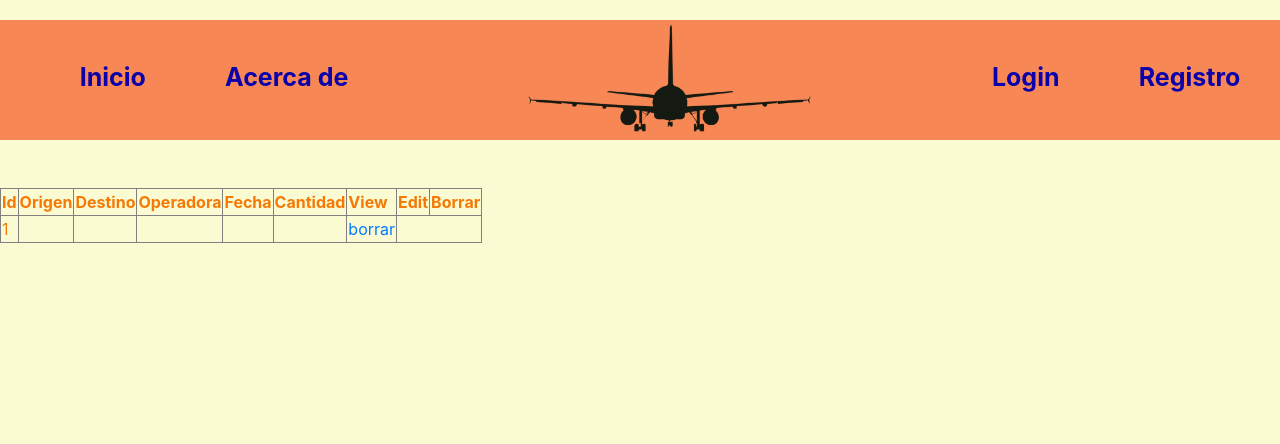
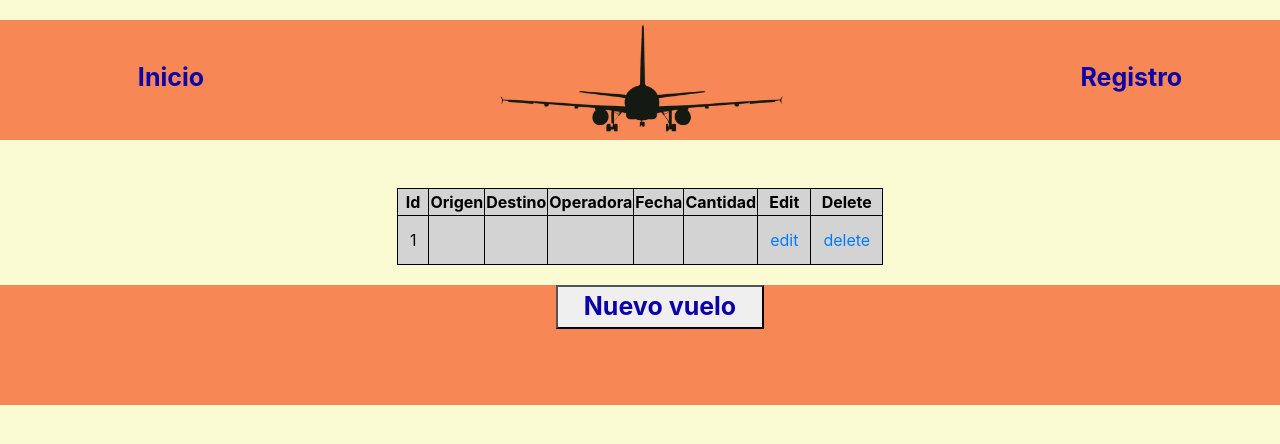
Before and after one commit to Jachada/GestionDeVuelos, a PHP site: page /content/vuelosGestor.php in a window 1280 px wide. Shown: the top 444 px of the page. Run offline with PHP 8.4, Linux system fonts and the light colour scheme; tables that the repository leaves empty or names only in its code hold one stand-in row (values such as "Sample post"); data that the repository does not hold is empty.

Commit message:
version3  create y gestor

```diff
--- a/content/vuelosGestor.php
+++ b/content/vuelosGestor.php
@@ -7,6 +7,23 @@
     <title>VUELOS GESTOR</title>
     <link rel="stylesheet" href="../style/bootstrap.min.css">
     <link rel="stylesheet" href="../style/style.css">
+    <style>
+    table, th, td {
+        margin:auto;
+    border: 1px solid black;
+    border-collapse: collapse;
+    background-color: lightgray;
+    text-align: center;
+
+
+    }
+    td {
+    padding: 12px;
+    }
+    body{
+        color: black;
+    }
+    </style>
 </head>
 <body>
 <div class="container-fluid">
@@ -23,14 +40,10 @@
                 <a href="../index.php"><i class=""></i><span><strong>Inicio</strong></span></a>
               </li>
 
-              <li class="">
-                <a href="acercade.php"><i class=""></i><span><strong>Acerca de</strong></span></a>
-              </li>
+
               <div class="div-logo"> <li> <a href="index.php"><img src="../images/logo.png" alt="" class="logo"></a></li></div>
 
-              <li class="">
-                <a href="login.php"><i class=""></i><span><strong>Login</strong></span></a>
-              </li>
+
               <li class="">
                 <a href="./content/registro.php"><i class=""></i><span><strong>Registro</strong></span></a>
               </li>
@@ -42,7 +55,7 @@
 
 
     </div>
-    <table border=1>
+    <table border=1 fopnt-color= black>
         <thead>
             <tr>
                 <th>Id</th>
@@ -51,9 +64,10 @@
                 <th>Operadora</th>
                 <th>Fecha</th>
                 <th>Cantidad</th>
-                <th>View</th>
                 <th>Edit</th>
-                <th>Borrar</th>
+                <th>Delete</th>
+
+
            </tr>
         </thead>
         <tbody>
@@ -76,8 +90,9 @@
                         <td><?php echo $vuelo['Operadora'];?></td>
                         <td><?php echo $vuelo['Fecha'];?></td>
                         <td><?php echo $vuelo['CantidadViajeros'];?></td>
+                        <td><a href="edit.php?id=<?php echo $vuelo['id']?>">edit</a></td>
+                        <td><a href="delete.php?id=<?php echo $vuelo['id']?>">delete</a></td>
 
-                <td><a href="delete.php?id=<?php echo $vuelo['id']?>">borrar</a></td>
                 </tr>
             <?php
             endforeach;
@@ -87,5 +102,27 @@
     </table>
         </tbody>
     </table>
+
+
+    <div class="row">
+
+        <header class="pie de pagina">
+          <div class="menu_bar d-flex justify-content-center align-content-center">
+            <a href="#" class="bt-menu"><img src="../images/logo.png" alt="" class=""><i class="fas fa-bars"></i></a>
+          </div>
+
+          <nav class="menu">
+            <ul class="d-flex d-inline-block justify-content-around align-items-center">
+
+
+
+              <li class="">
+              <button type="button"><a href="create.php"><i class=""></i><span><strong>Nuevo vuelo</strong></span></a></button>
+              </li>
+
+            </ul>
+          </nav>
+        </header>
+      </div>
 </body>
 </html>
```
Also changed, not shown: content/create.php (+2 -6 lines).
